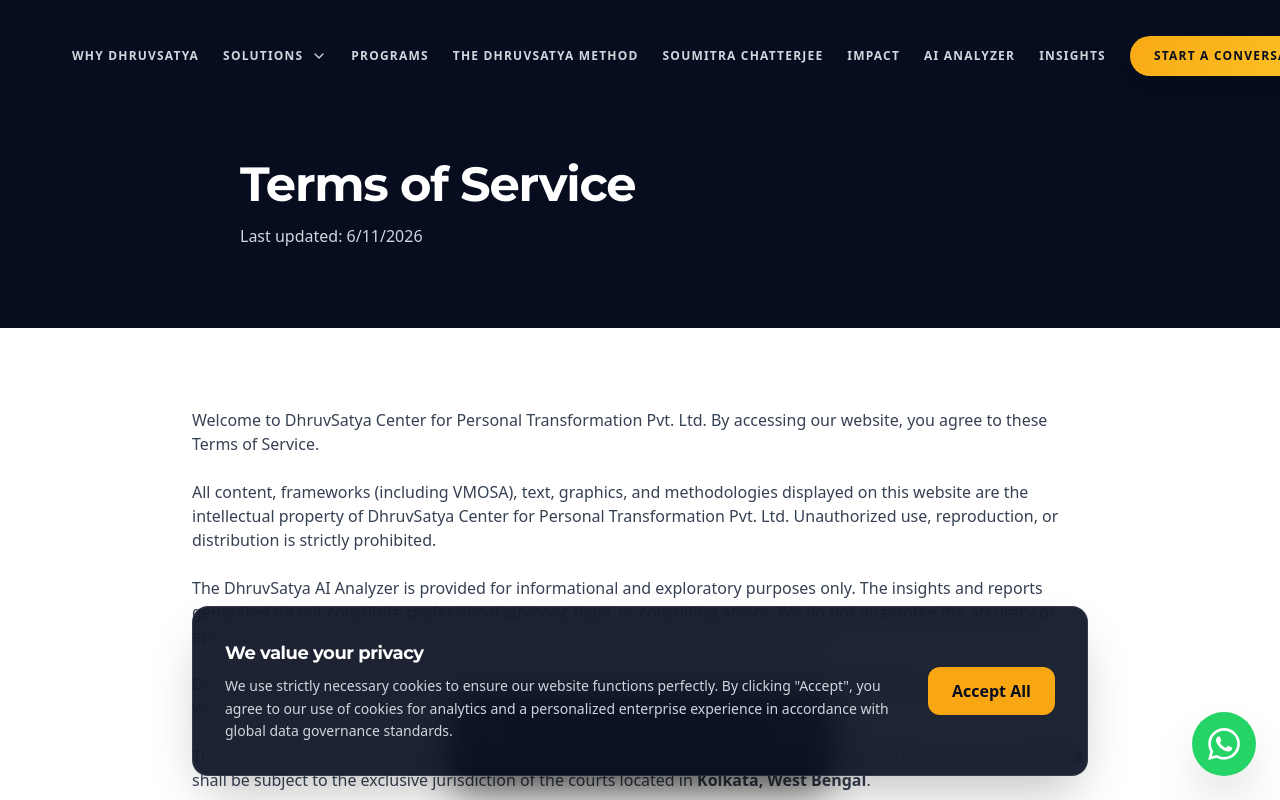
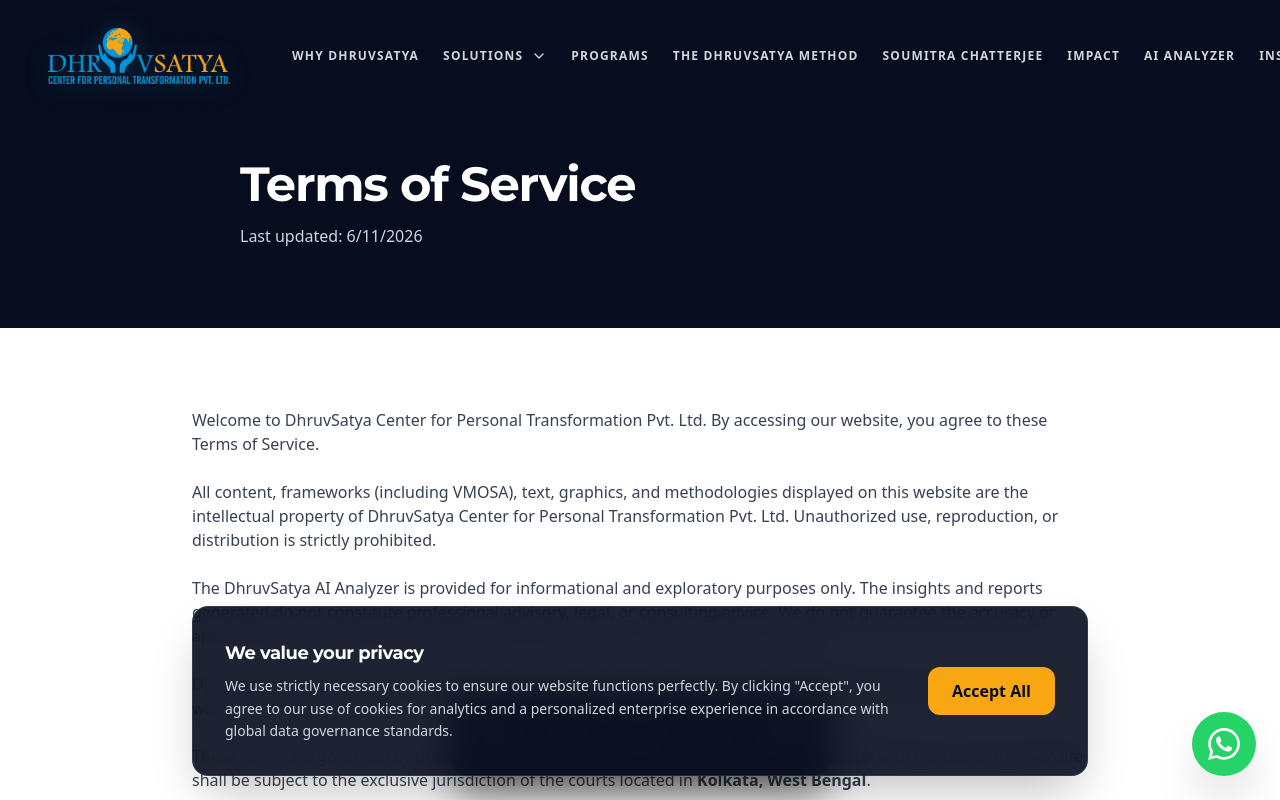
Before and after one commit to hhimanish/dhruvsatya, a Next.js app: page /terms in a window 1280 px wide. Shown: the top 800 px of the page. Built offline with nearby package versions, Linux system fonts and the light colour scheme.

Commit message:
fix(navbar): resolve logo flexbox collapse with explicit width containers and unoptimized rendering

```diff
--- a/src/components/layout/Footer.tsx
+++ b/src/components/layout/Footer.tsx
@@ -13,14 +13,16 @@ export function Footer() {
           {/* Brand Column */}
           <div className="col-span-1 md:col-span-2 lg:col-span-1">
             <Link href="/" className="inline-block mb-6 group">
-              <Image
-                src="/logo.png"
-                unoptimized
-                alt="DhruvSatya Center for Personal Transformation"
-                width={240}
-                height={74}
-                className="h-12 md:h-14 w-auto object-contain transition-transform duration-300 group-hover:scale-105 drop-shadow-[0_2px_12px_rgba(0,149,219,0.2)]"
-              />
+              <div className="relative h-12 md:h-14 w-[190px] md:w-[220px]">
+                <Image
+                  src="/logo.png"
+                  alt="DhruvSatya Center for Personal Transformation"
+                  fill
+                  unoptimized
+                  className="object-contain object-left transition-transform duration-300 group-hover:scale-105 drop-shadow-[0_2px_12px_rgba(0,149,219,0.2)]"
+                  sizes="220px"
+                />
+              </div>
             </Link>
             <p className="text-gray-400 text-sm leading-relaxed mb-8 pr-4">
               Center for Personal Transformation. <br />
--- a/src/components/layout/Navbar.tsx
+++ b/src/components/layout/Navbar.tsx
@@ -58,16 +58,22 @@ export function Navbar() {
       >
         <div className="container mx-auto px-6 md:px-12 flex justify-between items-center">
           {/* Logo */}
-          <Link href="/" className="flex items-center z-50 group py-1">
+          <Link
+            href="/"
+            className="flex items-center shrink-0 z-50 group py-1 min-w-[160px] sm:min-w-[190px] md:min-w-[220px]"
+            aria-label="DhruvSatya Home"
+          >
+            <div className="relative h-10 sm:h-12 md:h-14 w-[160px] sm:w-[190px] md:w-[220px] shrink-0">
               <Image
                 src="/logo.png"
                 alt="DhruvSatya Center for Personal Transformation"
-              width={260}
-              height={80}
+                fill
                 priority
                 unoptimized
-              className="h-10 sm:h-12 md:h-14 w-auto object-contain transition-transform duration-300 group-hover:scale-105 drop-shadow-[0_2px_12px_rgba(0,149,219,0.22)]"
+                className="object-contain object-left transition-transform duration-300 group-hover:scale-105 drop-shadow-[0_2px_12px_rgba(0,149,219,0.25)]"
+                sizes="(max-width: 640px) 160px, (max-width: 768px) 190px, 220px"
               />
+            </div>
           </Link>
 
           {/* Desktop Nav */}
@@ -128,16 +134,18 @@ export function Navbar() {
           >
             {/* Overlay Header */}
             <div className="container mx-auto px-6 md:px-12 flex justify-between items-center mb-8 border-b border-white/10 pb-4">
-              <Link href="/" onClick={() => setMobileMenuOpen(false)}>
+              <Link href="/" onClick={() => setMobileMenuOpen(false)} className="flex items-center shrink-0">
+                <div className="relative h-10 w-[160px] shrink-0">
                   <Image
                     src="/logo.png"
                     alt="DhruvSatya Center for Personal Transformation"
-                  width={220}
-                  height={68}
+                    fill
                     priority
                     unoptimized
-                  className="h-10 sm:h-11 w-auto object-contain drop-shadow-[0_2px_12px_rgba(0,149,219,0.2)]"
+                    className="object-contain object-left drop-shadow-[0_2px_12px_rgba(0,149,219,0.25)]"
+                    sizes="160px"
                   />
+                </div>
               </Link>
               <button
                 className="text-white p-2 rounded-full bg-white/10 hover:bg-white/20 active:scale-95 transition-all"
```
Lines whose indentation alone changed are shown as unchanged.
